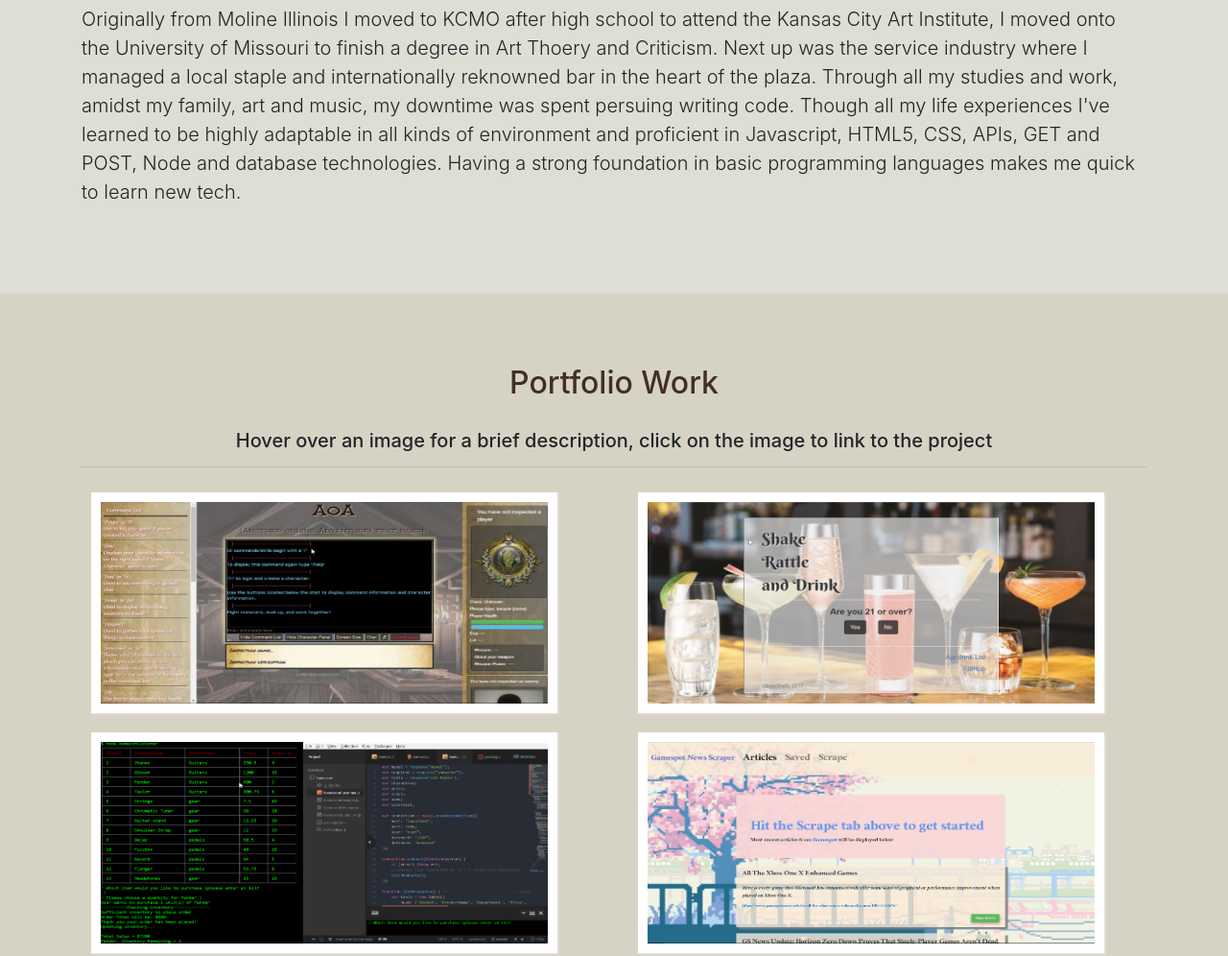
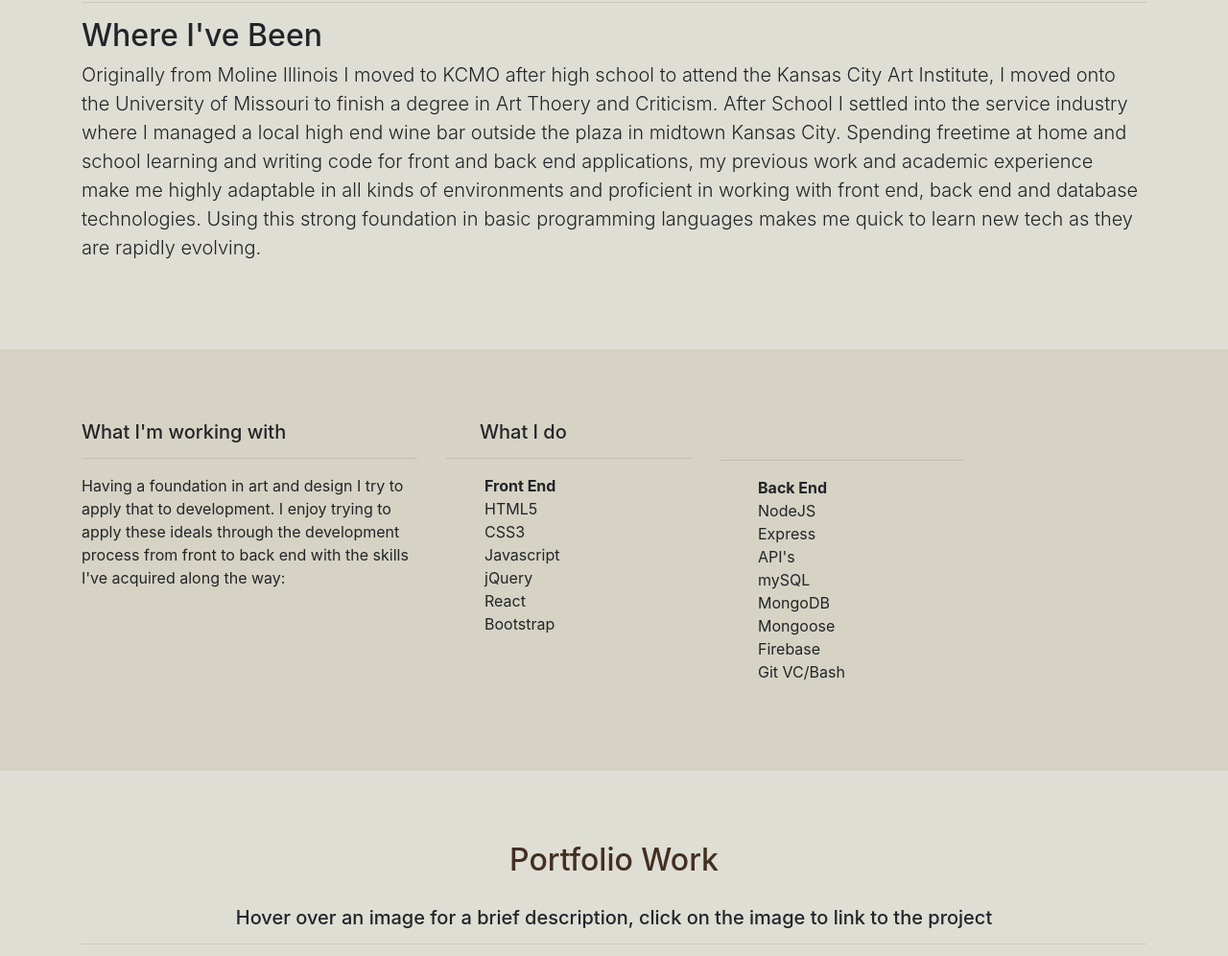
Before and after one commit to jdlehne/homepage, a website with bundled scripts: page index.html in a window 1280 px wide. Shown: the part 1090-2086 px from the top of the page at 96% size. Built offline with nearby package versions, Linux system fonts and the light colour scheme.

Commit message:
starting skills section

```diff
--- a/css/style.css
+++ b/css/style.css
@@ -154,7 +154,7 @@ img-fluid {
     color: #432f21;
 }
 
-#portfolio {
+#contact, #skills {
   background-color: #d6d3c4 !important;
 }
 
@@ -164,6 +164,23 @@ img-fluid {
 
 .fa{
   margin-left:15px;
+}
+
+
+/* ============   SKILLS ==============*/
+
+#frontList, #backList {
+  text-align: left;
+  list-style: none;
+}
+
+#frontListTop, #backListTop{
+  font-weight: bold;
+
+}
+
+#skillTop{
+  margin-left: 35px;
 }
 
 
--- a/index.html
+++ b/index.html
@@ -60,6 +60,9 @@
           <a class="nav-link js-scroll-trigger" href="#about">About</a>
         </li>
         <li class="nav-item">
+          <a class="nav-link js-scroll-trigger" href="#skills">Skills</a>
+        </li>
+        <li class="nav-item">
           <a class="nav-link js-scroll-trigger" href="#portfolio">Portfolio</a>
         </li>
         <li class="nav-item">
@@ -70,7 +73,7 @@
         <li><a target="_blank" href="https://www.facebook.com/josh.lehne.7">  <i class="fa fa-2x fa-facebook-square"></i></a></li>
         <li><a target="_blank" href="https://github.com/jdlehne"><i class="fa fa-2x fa-github"></i></a></li>
         <li><a target="_blank" href="https://www.linkedin.com/in/josh-lehne">  <i class="fa fa-2x fa-linkedin-square"></i></a></li>
-        <li><a target="_blank" href="https://stackoverflow.com/users/8083055/josh-lehne">  <i class="fa fa-2x fa-stack-overflow"></i></a></li>
+        <li><a target="_blank" href="https://stackoverflow.com/users/8083055/josh-lehne?tab=profile">  <i class="fa fa-2x fa-stack-overflow"></i></a></li>
       </ul>
     </div>
   </nav>
@@ -78,7 +81,7 @@
   <!--front page-->
   <header id="top" class="header">
     <div class="text-vertical-center">
-
+      <hr>
       <h2><i class="devicon-git-plain"></i>
                 <i class="devicon-github-plain"> </i>
                 <i class="devicon-gitlab-plain"> </i>
@@ -89,18 +92,18 @@
         <br>
         <h1>Josh Lehne</h1>
         <br>
-        <h3>Web Developer</h3>
+        <h3>Full Stack Web Developer</h3>
         <br>
       </div>
-
+      <hr>
       <h2><i class="devicon-html5-plain"></i>
                 <i class="devicon-atom-original"> </i>
                 <i class="devicon-css3-plain"> </i>
                 <i class="devicon-nodejs-plain"> </i>
                 <i class="devicon-react-original"> </i>
                 <i class="devicon-express-original"> </i></h2>
+      <hr>
       <br>
-      <hr>
 
       <a href="#about" class="btn btn-lg">Find Out More</a>
     </div>
@@ -132,17 +135,63 @@
         <div class="col-md-12">
           <hr>
           <h2>Where I've Been</h2>
-          <p class="lead">Originally from Moline Illinois I moved to KCMO after high school to attend the Kansas City Art Institute, I moved onto the University of Missouri to finish a degree in Art Thoery and Criticism. Next up was the service industry where I managed
-            a local staple and internationally reknowned bar in the heart of the plaza. Through all my studies and work, amidst my family, art and music, my downtime was spent persuing writing code. Though all my life experiences I've learned to be highly
-            adaptable in all kinds of environment and proficient in Javascript, HTML5, CSS, APIs, GET and POST, Node and database technologies. Having a strong foundation in basic programming languages makes me quick to learn new tech.</p>
+          <p class="lead">Originally from Moline Illinois I moved to KCMO after high school to attend the Kansas City Art Institute, I moved onto the University of Missouri to finish a degree in Art Thoery and Criticism. After School I settled into the service industry where I managed
+            a local high end wine bar outside the plaza in midtown Kansas City. Spending freetime at home and school learning and writing code for front and back end applications, my previous work and academic experience make me highly
+            adaptable in all kinds of environments and proficient in working with front end, back end and database technologies. Using this strong foundation in basic programming languages makes me quick to learn new tech as they are rapidly evolving.</p>
         </div>
       </div>
     </div>
   </section>
 
+  <!--===================-Skills Page ========================-->
+
+  <section id="skills">
+    <div class="container">
+
+      <div class="row">
+        <div class="col-md-4">
+          <h5>What I'm working with</h5>
+          <hr>
+          <p>Having a foundation in art and design I try to apply that to development. I enjoy trying to apply these ideals through the development process from front to back end with the skills I've acquired along the way:</p>
+        </div>
+
+          <div class="col-md-3">
+            <h5 id="skillTop">What I do</h5>
+            <hr class="small">
+            <ul id="frontList">
+              <li id="frontListTop">Front End</li>
+              <li>HTML5</li>
+              <li>CSS3</li>
+              <li>Javascript</li>
+              <li>jQuery</li>
+              <li>React</li>
+              <li>Bootstrap</li>
+            </ul>
+          </div>
+            <!--<hr class="small">-->
+            <div class="col-md-3">
+              <br>
+              <hr class="small">
+            <ul id="backList">
+              <li id="backListTop">Back End</li>
+              <li>NodeJS</li>
+              <li>Express</li>
+              <li>API's</li>
+              <li>mySQL</li>
+              <li>MongoDB</li>
+              <li>Mongoose</li>
+              <li>Firebase</li>
+              <li>Git VC/Bash</li>
+            </ul>
+          </div>
+          <hr class="small">
+        </div>
+      </div>
+  </section>
+
   <!--===================-Portfolio Page=======================-->
 
-  <section id="portfolio" class="bg-light">
+  <section id="portfolio">
     <div class="container">
 
       <div class="row">
@@ -291,7 +340,7 @@
             <a target="_blank" href="https://www.facebook.com/josh.lehne.7">  <i class="fa fa-facebook-square"></i></a>
             <a target="_blank" href="https://github.com/jdlehne"><i class="fa fa-github">  </i></a>
             <a target="_blank" href="https://www.linkedin.com/in/josh-lehne">  <i class="fa fa-linkedin-square"></i></a>
-            <a target="_blank" href="https://stackoverflow.com/users/8083055/josh-lehne">  <i class="fa fa-stack-overflow"></i></a></h1>
+            <a target="_blank" href="https://stackoverflow.com/users/8083055/josh-lehne?tab=profile">  <i class="fa fa-stack-overflow"></i></a></h1>
           </div>
         </div>
       </div>
```
